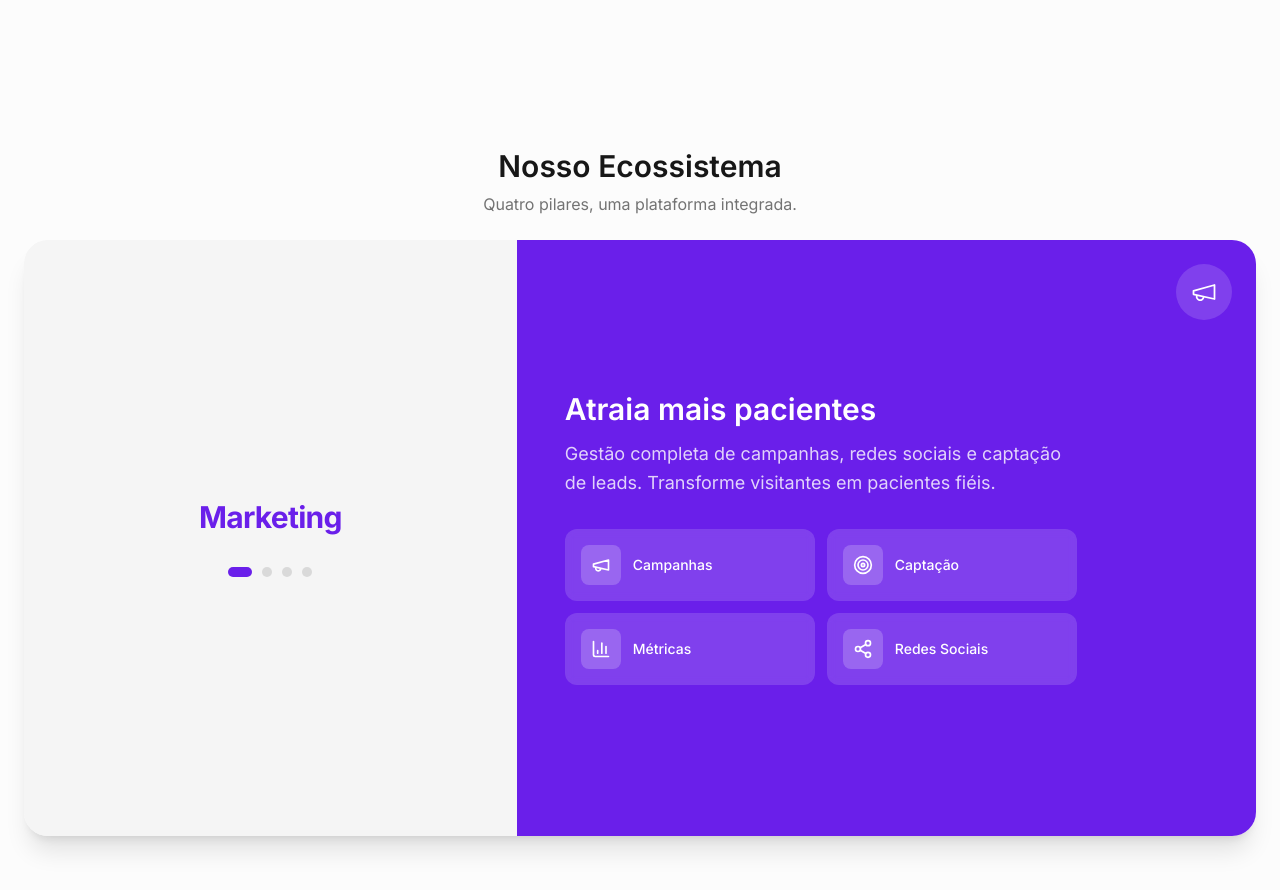
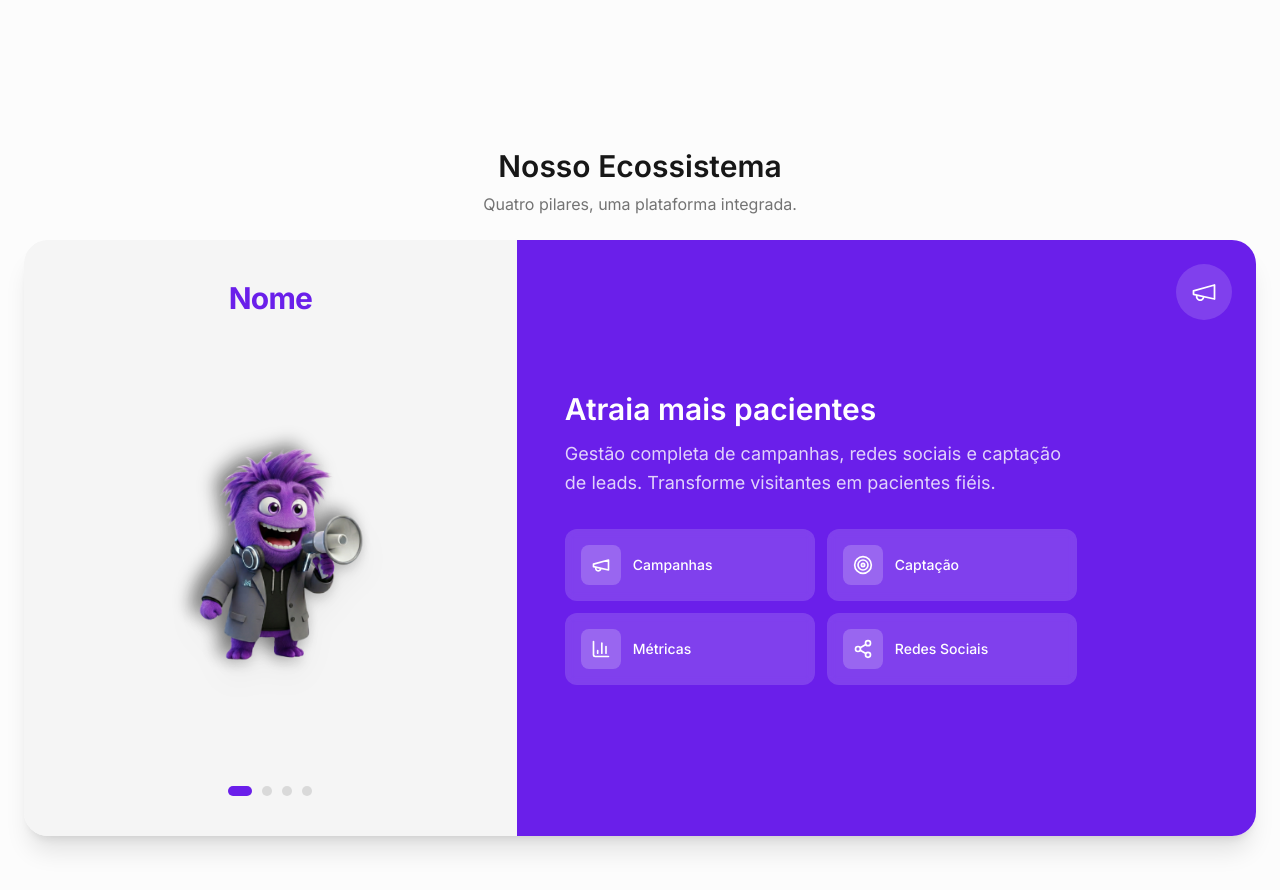
Before and after one commit to KairusAI/site_napse, a React (Vite) app: page / in a window 1280 px wide. Shown: the part 740-1630 px from the top of the page. Built offline with nearby package versions, Linux system fonts and the light colour scheme; the HTML template or start-up script is replaced by a standard one.

Commit message:
Update PillarsSection: Change title to 'Nome', update mascot image path, and refine layout for better responsiveness.

```diff
--- a/src/components/sections/PillarsSection.tsx
+++ b/src/components/sections/PillarsSection.tsx
@@ -45,14 +45,14 @@ interface Pillar {
 const pillars: Pillar[] = [
   {
     id: 'marketing',
-    title: 'Marketing',
+    title: 'Nome',
     subtitle: 'Atraia mais pacientes',
     description:
       'Gestão completa de campanhas, redes sociais e captação de leads. Transforme visitantes em pacientes fiéis.',
     bgColor: 'hsl(262, 83%, 52%)',
     bgLight: 'hsl(262, 60%, 92%)',
     heroIcon: Megaphone,
-    mascotImage: null,
+    mascotImage: '/assets/mascote_marketing.png',
     features: [
       { icon: Megaphone, label: 'Campanhas' },
       { icon: Target, label: 'Captação' },
@@ -214,26 +214,28 @@ export function PillarsSection() {
 
         <div className="flex-1 min-h-0 rounded-3xl overflow-hidden grid grid-cols-[2fr_3fr] shadow-xl">
           {/* Coluna esquerda (40%) — fundo neutro, título + mascote */}
-          <div className="bg-[#F5F5F5] flex flex-col items-center justify-center p-10">
-            <div ref={mascotRef} className="flex flex-col items-center gap-6">
-              <h3
-                className="text-3xl font-bold tracking-tight"
-                style={{ color: activePillar.bgColor }}
-              >
-                {activePillar.title}
-              </h3>
+          <div className="bg-[#F5F5F5] flex flex-col items-center overflow-hidden p-6 pt-10">
+            <h3
+              ref={mascotRef}
+              className="text-3xl font-bold tracking-tight shrink-0"
+              style={{ color: activePillar.bgColor }}
+            >
+              {activePillar.title}
+            </h3>
 
-              {activePillar.mascotImage && (
+            <div className="flex-1 min-h-0 flex items-center justify-center overflow-hidden">
+              {activePillar.mascotImage ? (
                 <img
                   src={activePillar.mascotImage}
                   alt={`Mascote ${activePillar.title}`}
-                  className="w-80 h-80 object-contain drop-shadow-lg"
+                  className="h-full object-contain drop-shadow-lg"
+                  style={{ minHeight: '100%', transform: 'scale(1.8)' }}
                 />
-              )}
+              ) : null}
             </div>
 
             {/* Indicador de pilares */}
-            <div className="flex gap-2.5 mt-8">
+            <div className="flex gap-2.5 mt-2 shrink-0 pb-4">
               {pillars.map((p, i) => (
                 <div
                   key={i}
```
